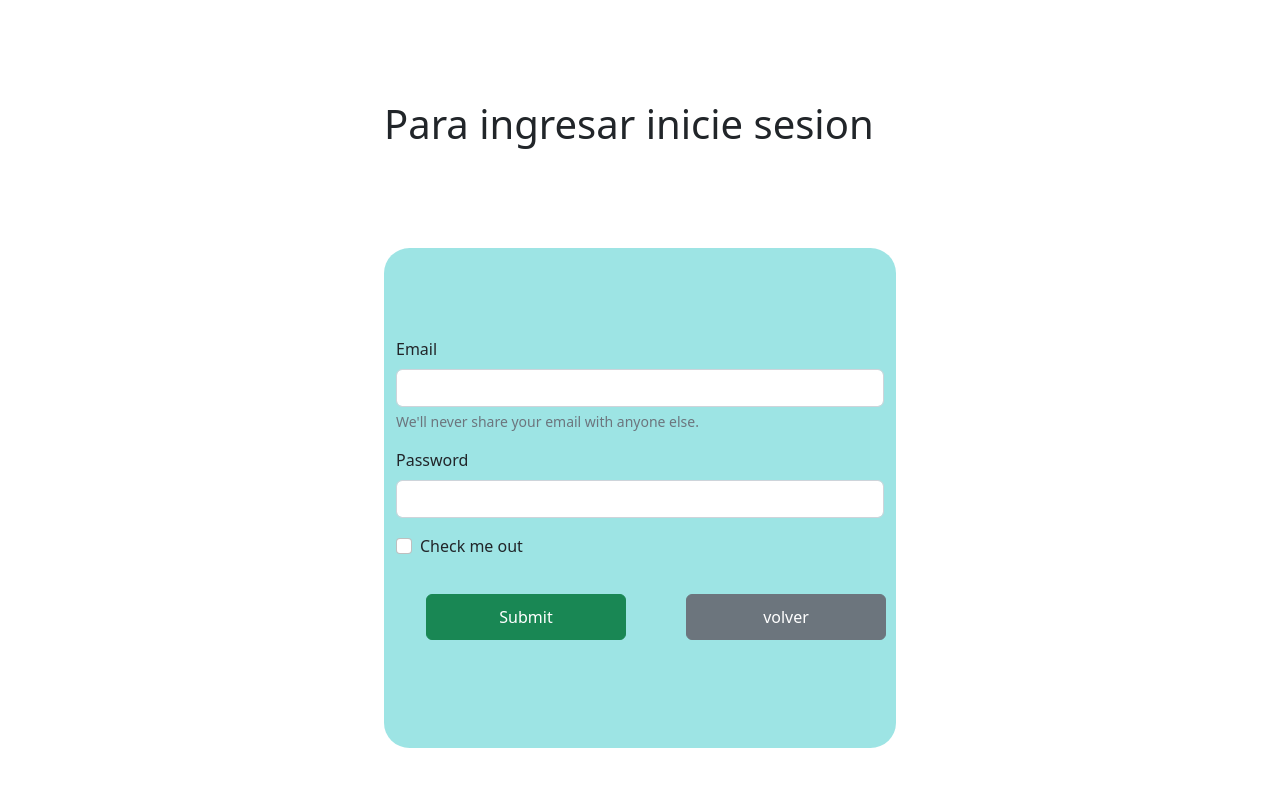
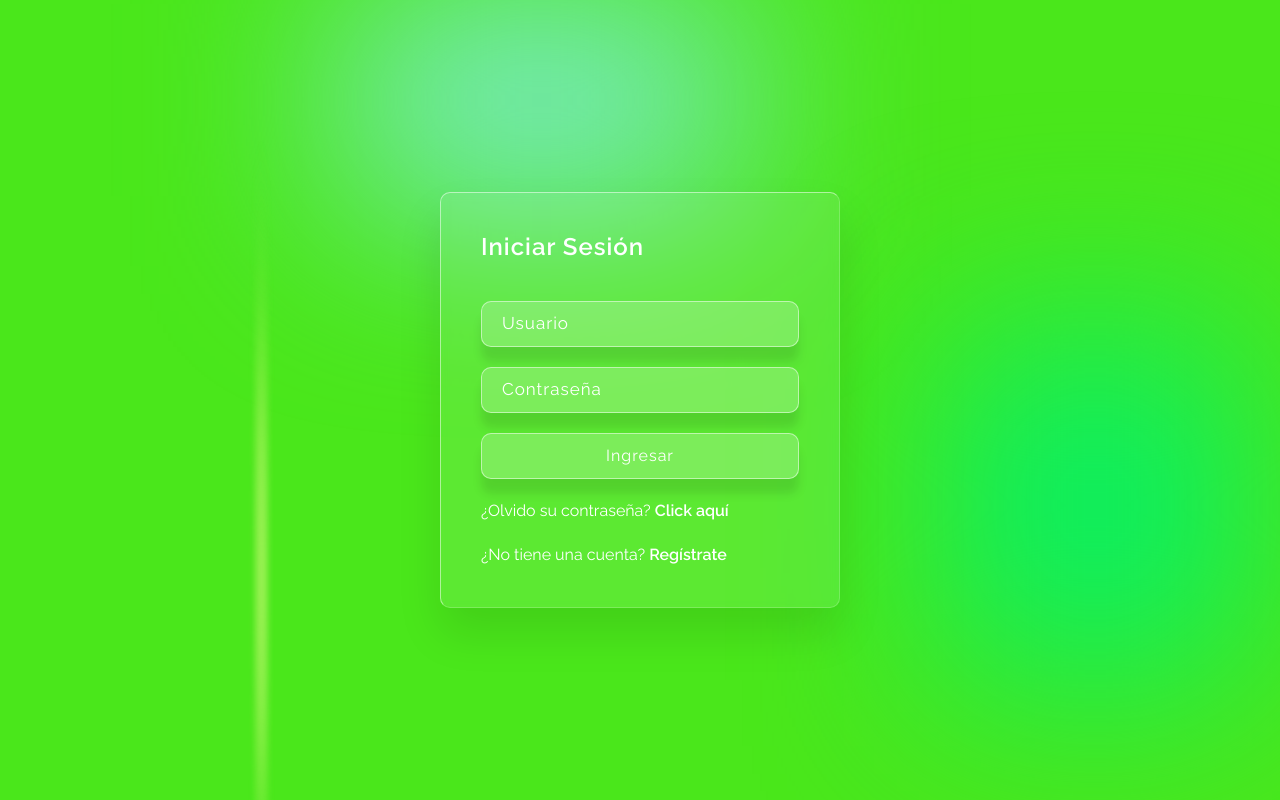
Before and after one commit to patriciio92/porfoliopatricio, an Angular app: page /login in a window 1280 px wide. Built offline with nearby package versions, Linux system fonts and the light colour scheme.

Commit message:
nuevo log in

```diff
--- a/src/app/components/login/login.component.css
+++ b/src/app/components/login/login.component.css
@@ -1,30 +1,150 @@
+@import url('https://fonts.googleapis.com/css2?family=Raleway:wght@400;600&display=swap');
 
-
-h1{ width: 40%;
-    padding: auto;
-    margin: 100px auto;
+*{
+    margin: 0;
+    padding: 0;
+    box-sizing: border-box;
+    font-family: 'Raleway',sans-serif;
 
 }
 
-.formwidth{
-    width: 40%;
-    height: 500px;
+
+section {
     display: flex;
+    justify-content: center;
     align-items: center;
-    margin: auto;
-    border-radius: 5%;
-    background-color: #74d9d9b3;
+    min-height: 100vh;
+    background: #4ae71b;
+}
+section .cuadrado{
+    position: absolute;
+    filter: blur(100px);
 }
 
-.btn-aling{
+section .cuadrado:nth-child(1){
+    top: 0px;
+    width: 400px;
+    height: 200px;
+    background: #81e9db;
+}
+section .cuadrado:nth-child(2){
+    bottom: 20px;
+    left: 110px;
+    width: 400px;
+    height: 400px;
+    background: #9af153;
+}
+section .cuadrado:nth-child(3){
+    bottom: 120px;
+    right: 20px;
+    width: 350px;
+    height: 350px;
+    background: #0bee62;
+}
+.cuadrado{
+    position: absolute;
+    animation: animacion 7s ease infinite;
+    animation-delay: calc(1s * var(--i));
+}
+@keyframes animacion {
+    0% {
+        transform: translateX(-100px);
+    }
+25%{
+    transform: translateX(200px);
+}
+    50%{
+        transform: translateY(-300px);
+    }
+    75%{
+        transform: translateX(-100px);
+
+    }
+    100%{
+        transform: translateY(100px);
+    }
+    50% {
+        transform: scaleX(-1);
+    }
+}
+.loginBox{
     position: relative;
-    width: 200px;
-    margin: 20px 30px;
-    padding: 10px 25px;
 }
-.btn-aling2{
-    position: absolute;
-    width: 200px;
-    margin: 20px 30px;
-    padding: 10px 30px;
+.loginContainer{
+    width: 400px;
+    min-height: 400px;
+    background: rgba(255, 255, 255, 0.1);
+    border-radius: 10px;
+    display: flex;
+    justify-content: center;
+    align-items: center;
+    backdrop-filter: blur(5px);
+    box-shadow: 0 25px 45px rgba(0, 0, 0, 0.1);
+    border: 1px solid rgba(255, 255, 255, 0.5);
+    border-right: 1px solid rgba(255, 255, 255, 0.2);
+    border-bottom: 1px solid rgba(255, 255, 255, 0.2);
+
 }
+
+.loginForm{
+    width: 100%;
+    height: 100%;
+    padding: 40px;
+
+}
+
+.loginForm h2 {
+    color: #fff;
+    font-size: 24px;
+    font-weight: 600;
+    letter-spacing: 1px;
+    margin-bottom: 40px;
+}
+
+.loginForm .inputBox{
+    width: 100%;
+    margin-top: 20px;
+}
+
+.loginForm .inputBox input {
+    width: 100%;
+    background: rgba(255, 255, 255, 0.2);
+    outline: none;
+    padding: 10px 20px;
+    border-radius: 10px;
+    border: 1px solid rgba(255, 255, 255, 0.5);
+    border-right: 1px solid rgba(255, 255, 255, 0.5);
+    border-bottom:  1px solid rgba(255, 255, 255, 0.5);
+    font-size: 16px;
+    letter-spacing: 1px;
+    color: #fff;
+    box-shadow: 0 15px 10px rgba(0, 0, 0, 0.10);
+}
+.loginForm .inputBox input::placeholder{
+    color: #fff;
+    font-size: 17px;
+
+}
+.loginForm .inputBox input[type="submit"]:hover {
+    background:rgba(0, 0, 0, 0.05);
+    box-shadow: -6px -3px 15px #0b6daf, 6px 4px 5px #80dbf3;
+    filter: drop-shadow(2px 4px 6px #fff);
+    color: #fff;
+    width: 100%;
+    font-size: 18px;
+    font-weight: 600;
+    cursor: pointer;
+}
+.olvidoPass, .registro{
+    margin-top: 20px;
+    color: #fff;
+
+}
+.olvidoPass a, .registro a{
+    color: #fff;
+    font-weight: 600;
+    text-decoration: none;
+}
+.olvidoPass a:hover, .registro a:hover{
+    filter: drop-shadow(2px 4px 6px #fff);
+}
--- a/src/app/components/login/login.component.html
+++ b/src/app/components/login/login.component.html
@@ -1,23 +1,35 @@
+
+<section>
+  <div class="cuadrado" style="--i:0" ></div>
+  <div class="cuadrado" style="--i:1"></div>
+  <div class="cuadrado" style="--i:2"></div>
+
+<div class="loginBox">
+  <div class="loginContainer">
+    <div class="loginForm">
+      <h2>Iniciar Sesión</h2>
+     <form action="">
+    <div class="inputBox">
+      <input type="text" name="" id="" placeholder="Usuario">
+
+    </div>
+    <div class="inputBox">
+      <input type="Password" name="" id="" placeholder="Contraseña">
+
+    </div>
+    <div class="inputBox">
+      <input type="submit" value="Ingresar">
+    </div>
+    <p class="olvidoPass">¿Olvido su contraseña?
+      <a href="#">Click aquí</a></p>
+
+    <p class="registro">¿No tiene una cuenta?
+      <a href="#">Regístrate</a></p>
+     </form>
+    </div>
+  </div>
+</div>
 
 
-<h1 >Para ingresar inicie sesion</h1>
-<div class="formwidth">
 
-    <form class="container">
-        <div class="mb-3">
-            <label for="exampleInputEmail1" class="form-label">Email</label>
-      <input type="email" class="form-control" id="exampleInputEmail1" aria-describedby="emailHelp">
-      <div id="emailHelp" class="form-text">We'll never share your email with anyone else.</div>
-    </div>
-    <div class="mb-3">
-      <label for="exampleInputPassword1" class="form-label">Password</label>
-      <input type="password" class="form-control" id="exampleInputPassword1">
-    </div>
-    <div class="mb-3 form-check">
-        <input type="checkbox" class="form-check-input" id="exampleCheck1">
-        <label class="form-check-label" for="exampleCheck1">Check me out</label>
-    </div>
-    <button type="submit" class="btn-aling btn btn-success ">Submit</button>
-    <button type="button" class="btn-aling2 btn btn-secondary"><a class="nav-link" href="#">volver</a></button>
-</form>
-</div>
+</section>
--- a/src/styles.css
+++ b/src/styles.css
@@ -1 +1,3 @@
 /* You can add global styles to this file, and also import other style files */
+body {overflow: hidden;
+}
```
